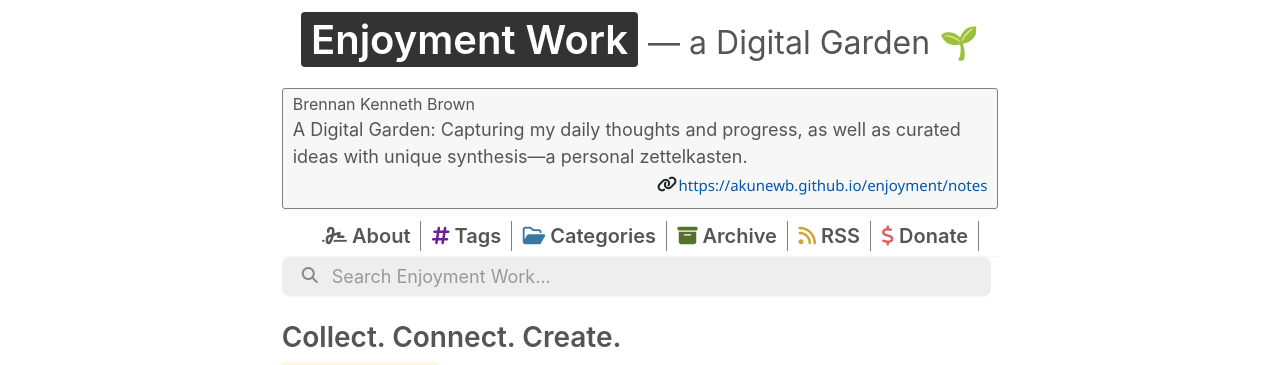
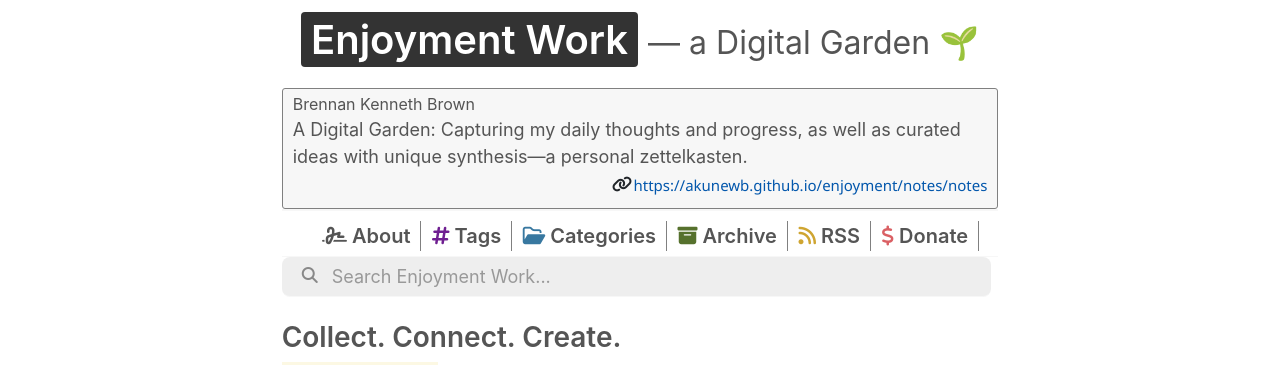
Before and after one commit to akunewb/enjoyment, a Jekyll site: the page built from index.md, in a window 1280 px wide and 900 px high. Shown: the top 365 px of the window. Built offline with Jekyll 4.4.1, drawn with Linux system fonts in a browser that asks for light colours; nearby versions of some CDN libraries; part of the change alters nothing that is shown.

Commit message:
Update _config.yml

```diff
--- a/_config.yml
+++ b/_config.yml
@@ -12,11 +12,11 @@ footer_description:
   'The phrase "digital garden" is a metaphor for thinking about writing and creating that focuses less on the
   resulting "showpiece" and more on the process, care, and craft it takes to get there. While not everybody
   has or works in a dirt garden, we all share a familiarity with the idea of what a garden is.'
-notes_url: "https://akunewb.github.io/enjoyment"
+notes_url: "https://akunewb.github.io/enjoyment/notes"
 profile_pic: "https://brennanbrown.ca/img/avatar.jpg"
 favicon: /assets/img/favicon.png
-baseurl: "" # the subpath of your site, e.g. /blog
-url: "https://akunewb.github.io/enjoyment" # the base hostname & protocol for your site, e.g. https://example.com
+baseurl: "/enjoyment" # the subpath of your site, e.g. /blog
+url: "https://akunewb.github.io/" # the base hostname & protocol for your site, e.g. https://example.com
 theme_color: white
 encoding: utf-8
 
```
